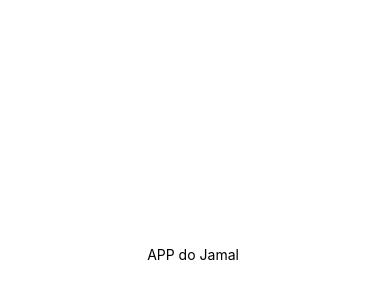
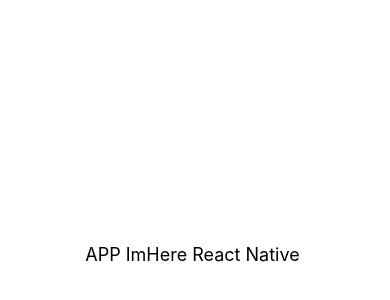
Before and after one commit to jarilton/App_ImHere_React-Native, a React Native app: screen / in a window 390 px wide. Shown: the part 168-468 px from the top of the page. Built offline with nearby package versions, Linux system fonts and the light colour scheme.

Commit message:
Organizando o projeto

```diff
--- a/App.tsx
+++ b/App.tsx
@@ -1,20 +1,7 @@
-import { StatusBar } from 'expo-status-bar';
-import { StyleSheet, Text, View } from 'react-native';
+import Home from "./src/screens/Home";
 
 export default function App() {
   return (
-    <View style={styles.container}>
-      <Text>APP do Jamal </Text>
-      <StatusBar style="auto" />
-    </View>
+    <Home />
   );
 }
-
-const styles = StyleSheet.create({
-  container: {
-    flex: 1,
-    backgroundColor: '#fff',
-    alignItems: 'center',
-    justifyContent: 'center',
-  },
-});
--- /dev/null
+++ b/src/screens/Home/index.tsx
@@ -0,0 +1,12 @@
+import { StatusBar } from 'expo-status-bar';
+import { Text, View } from 'react-native';
+import { styles } from './styles';
+
+export default function Home() {
+  return (
+    <View style={styles.container}>
+      <Text style={styles.text}>APP ImHere React Native </Text>
+      <StatusBar style="auto" />
+    </View>
+  );
+}
--- /dev/null
+++ b/src/screens/Home/styles.ts
@@ -0,0 +1,13 @@
+import { StyleSheet } from 'react-native'
+
+export const styles = StyleSheet.create({
+    container: {
+        flex: 1,
+        backgroundColor: '#ffffff',
+        alignItems: 'center',
+        justifyContent: 'center',
+    },
+    text: {
+        fontSize: 18,
+    }
+});
```
